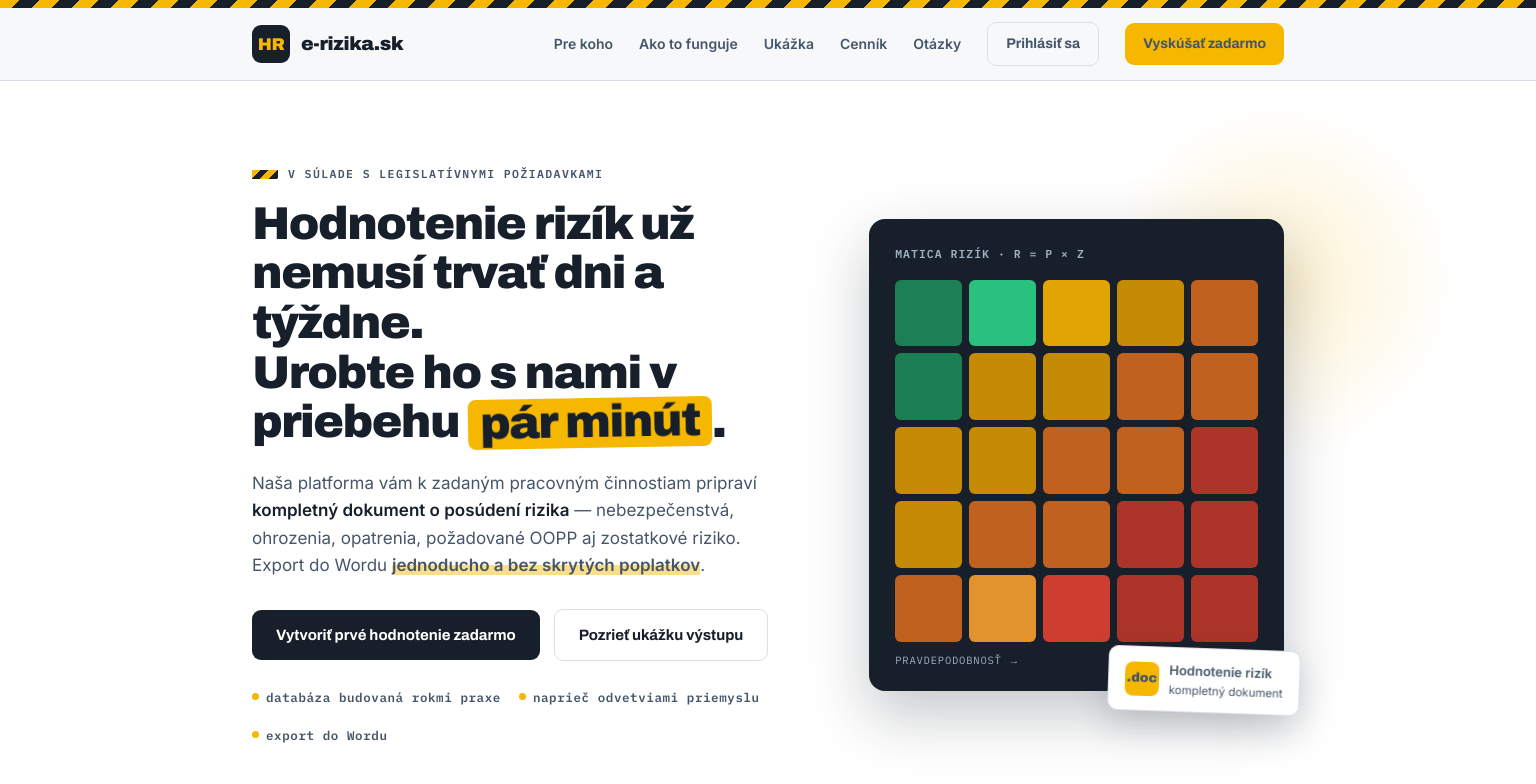
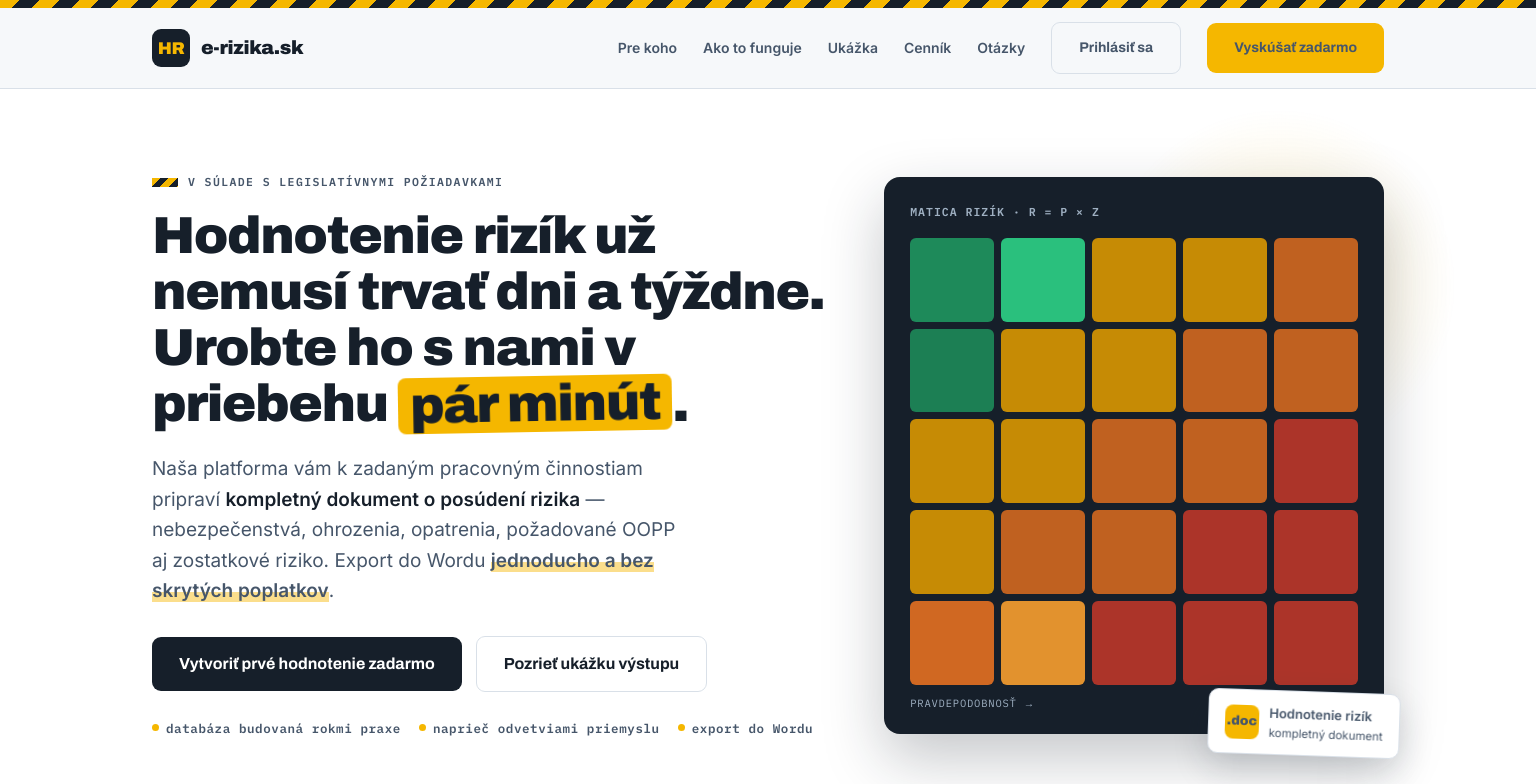
Before and after one commit to anfan143/erizika, a Next.js app: page / in a window 1536 px wide. Shown: the top 784 px of the page. Built offline with nearby package versions, Linux system fonts and the light colour scheme.

Commit message:
Vizual: zvacsenie obsahu a textu na velkych monitoroch (>=1500px a >=1900px)

```diff
--- a/app/globals.css
+++ b/app/globals.css
@@ -406,3 +406,41 @@
   .app-tabs{padding:0 8px;overflow-x:auto}
   .app-tabs .tab{padding:12px 13px;font-size:13px;white-space:nowrap}
 }
+
+/* ============================================================
+   VEĽKÉ OBRAZOVKY (monitory ≥1500px): zväčšiť obsah aj text,
+   nech sa stránka nezdá zmenšená (efekt ~110–120 % zoomu).
+   Mobil a notebook (do 1499px) ostávajú nezmenené.
+   ============================================================ */
+@media (min-width:1500px){
+  /* landing */
+  .land{font-size:17.5px}
+  .land .wrap,.land .nav-in{max-width:1280px}
+  .land h1{font-size:52px}
+  .land h2.sec{font-size:39px}
+  .land .hero p.lead{font-size:19px}
+  .land .pcard h3,.land .krok h3{font-size:21px}
+  .land .cena .suma{font-size:42px}
+  .land .btn{font-size:16px;padding:14px 27px}
+  .land .demo-head .cinnost{font-size:21px}
+  /* appka / pracovná plocha */
+  body{font-size:16.5px}
+  .head-inner,main,.app-tabs{max-width:1200px}
+  h1{font-size:23px}
+  .head-sub{font-size:14px}
+  .card{padding:30px}
+  .doc-title{font-size:30px}
+  input,select,textarea{font-size:15.5px}
+  .btn{font-size:16px}
+  table{font-size:14.5px}
+  .app-tabs .tab{font-size:15px;padding:14px 20px}
+}
+/* ešte väčšie monitory (≥1900px) — o niečo viac */
+@media (min-width:1900px){
+  .land{font-size:18.5px}
+  .land .wrap,.land .nav-in{max-width:1380px}
+  .land h1{font-size:58px}
+  .land h2.sec{font-size:43px}
+  body{font-size:17.5px}
+  .head-inner,main,.app-tabs{max-width:1320px}
+}
```
